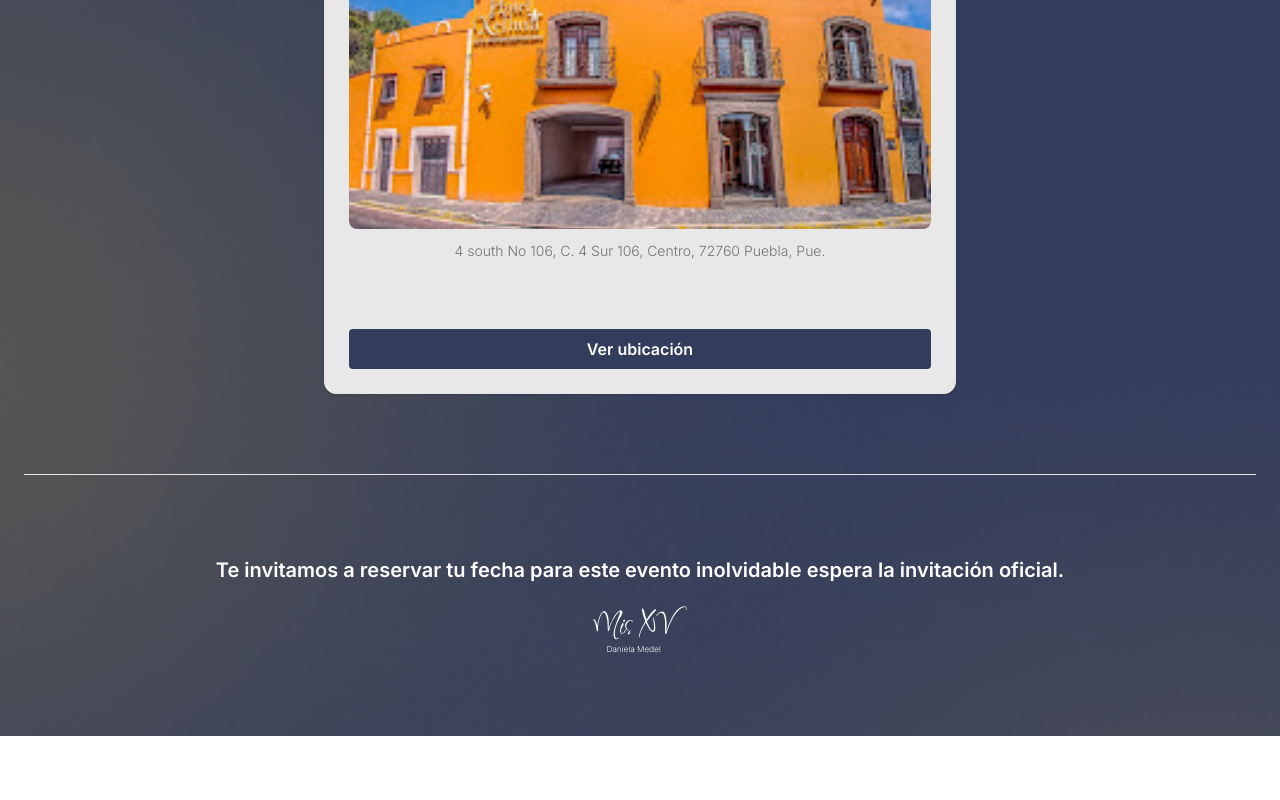
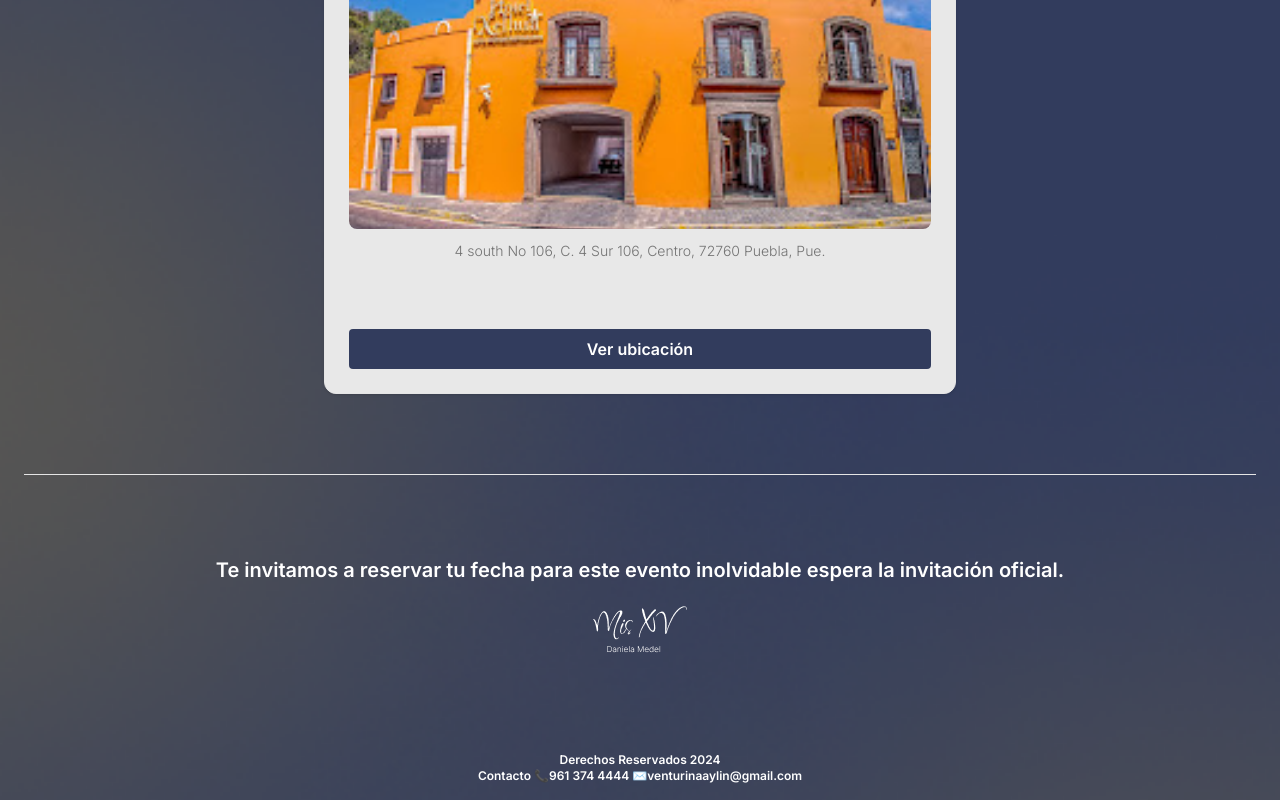
Before and after one commit to VictorVillalva/Invitacion-Proyecto, a Next.js app: page / in a window 1280 px wide. Shown: the part 3518-4318 px from the top of the page. Before the commit the page ends 4254 px from the top, so only its background shows below. Built offline with nearby package versions, Linux system fonts and the light colour scheme.

Commit message:
Agregacion de contacto

```diff
--- a/app/page.tsx
+++ b/app/page.tsx
@@ -2,8 +2,14 @@ import Invitacion from "@/components/pre-invitacion/invitacion";
 
 export default function Home() {
   return (
-    <div className="flex flex-col px-6 py-[80px]">
-      <Invitacion />
-    </div>
+    <>
+      <div className="flex flex-col px-6 py-[80px]">
+        <Invitacion />
+      </div>
+      <div className="w-full flex flex-col justify-center items-center p-4">
+        <p className="text-neutrals-100 font-semibold text-xs text-center">Derechos Reservados 2024 </p>
+        <p className="text-neutrals-100 font-semibold text-xs text-center">Contacto  📞961 374 4444 ✉️venturinaaylin@gmail.com</p>
+      </div>
+    </>
   );
 }
```
